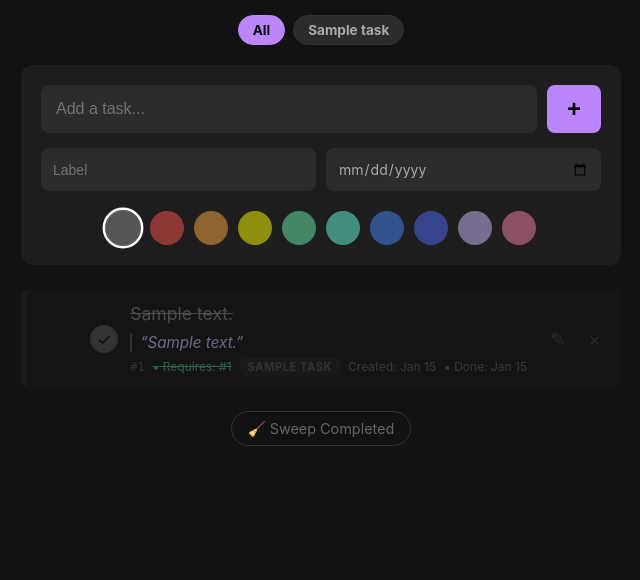
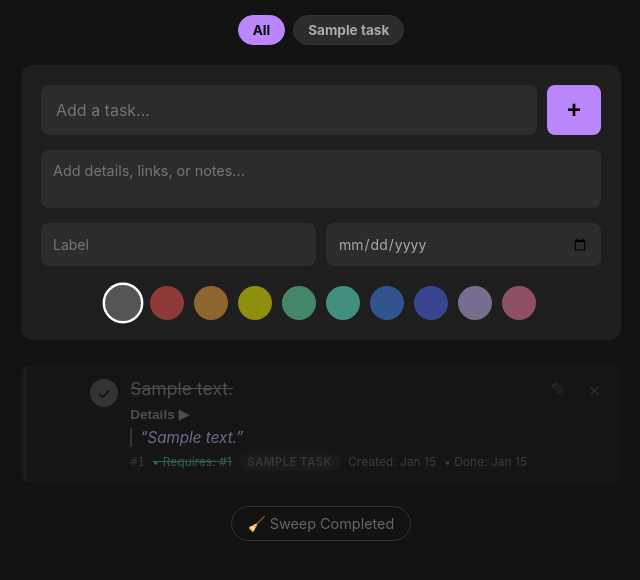
Before and after one commit to dafioram/SimpleTaskList, a Flask app: page / in a window 1280 px wide. Shown: the top 580 px of the page, without its empty margins (319-959 px from the left). Run offline with Flask 3, Linux system fonts and the light colour scheme; tables that the repository leaves empty hold one stand-in row (values such as "Sample post").

Commit message:
Add Details/Context field

```diff
--- a/main.py
+++ b/main.py
@@ -2,7 +2,6 @@ from flask import Flask, render_template, request, redirect, url_for, send_from_
 from flask_sqlalchemy import SQLAlchemy
 from sqlalchemy import text
 from werkzeug.middleware.proxy_fix import ProxyFix
-
 import os
 import shutil
 import datetime
@@ -10,6 +9,7 @@ import sqlite3
 
 app = Flask(__name__)
 
+# --- PROXY FIX ---
 app.wsgi_app = ProxyFix(
     app.wsgi_app, x_for=1, x_proto=1, x_host=1, x_prefix=1
 )
@@ -37,8 +37,11 @@ class Task(db.Model):
     due_date = db.Column(db.String(20), nullable=True)
     completion_note = db.Column(db.Text, nullable=True)
 
-    # NEW: Dependency (Self-referential ID)
+    # Dependency
     requires_id = db.Column(db.Integer, nullable=True)
+
+    # NEW: Context / Details
+    context = db.Column(db.Text, nullable=True)
 
     # Timestamps
     created_at = db.Column(db.DateTime, default=datetime.datetime.now)
@@ -72,8 +75,10 @@ with app.app_context():
         except: pass
         try: conn.execute(text("ALTER TABLE task ADD COLUMN completion_note TEXT"))
         except: pass
-        # Migrate Dependency Column
         try: conn.execute(text("ALTER TABLE task ADD COLUMN requires_id INTEGER"))
+        except: pass
+        # Migrate Context Column
+        try: conn.execute(text("ALTER TABLE task ADD COLUMN context TEXT"))
         except: pass
 
 # --- ROUTES ---
@@ -81,8 +86,6 @@ with app.app_context():
 @app.route('/')
 def index():
     # 1. Get ALL tasks first to build the Status Map (Global lookup)
-    # We need this separately because the 'tasks' query below might be filtered by label,
-    # but a dependency might exist outside that label.
     all_tasks_raw = Task.query.all()
     status_map = {t.id: (t.completed_at is not None) for t in all_tasks_raw}
 
@@ -116,7 +119,7 @@ def index():
                            tasks=active_tasks + finished_tasks,
                            all_labels=all_labels,
                            active_filter=filter_label,
-                           status_map=status_map) # Pass map to HTML
+                           status_map=status_map)
 
 @app.route('/sw.js')
 def service_worker():
@@ -131,6 +134,9 @@ def add_task():
     raw_label = request.form.get('label')
     label = raw_label.strip().title() if raw_label else None
 
+    # NEW: Context
+    context = request.form.get('context')
+
     if content:
         min_pos = db.session.query(db.func.min(Task.position)).scalar()
         new_pos = (min_pos - 1) if min_pos is not None else 0
@@ -138,7 +144,8 @@ def add_task():
         new_task = Task(
             content=content, position=new_pos, color=color,
             label=label,
-            due_date=due_date if due_date else None
+            due_date=due_date if due_date else None,
+            context=context if context else None
         )
         db.session.add(new_task)
         db.session.commit()
@@ -159,17 +166,20 @@ def edit_task(id):
         dd = request.form.get('due_date')
         task.due_date = dd if dd else None
 
-        # --- NEW: Save Dependency ID ---
+        # Dependency
         req_id = request.form.get('requires_id')
         if req_id and req_id.isdigit():
             req_id_int = int(req_id)
-            # Validation: 1. Not self. 2. Task exists.
             if req_id_int != task.id and db.session.get(Task, req_id_int):
                 task.requires_id = req_id_int
             else:
-                task.requires_id = None # Invalid ID entered
+                task.requires_id = None
         else:
-            task.requires_id = None # Cleared or empty
+            task.requires_id = None
+
+        # NEW: Context
+        ctxt = request.form.get('context')
+        task.context = ctxt if ctxt else None
 
         if task.completed_at:
             note = request.form.get('completion_note')
@@ -214,7 +224,7 @@ def move_task(id, direction):
 def delete_task(id):
     task = db.session.get(Task, id)
     if task:
-        # --- CASCADE UPDATE: Unlink dependents ---
+        # Cascade Update
         dependents = Task.query.filter_by(requires_id=task.id).all()
         for dep in dependents:
             dep.requires_id = None
@@ -225,17 +235,14 @@ def delete_task(id):
 
 @app.route('/sweep')
 def sweep_completed():
-    # 1. Get IDs of tasks about to be deleted
     tasks_to_delete = db.session.query(Task).filter(Task.completed_at.isnot(None)).all()
     ids_to_delete = [t.id for t in tasks_to_delete]
 
     if ids_to_delete:
-        # 2. Unlink any active tasks that depend on these
         dependents = Task.query.filter(Task.requires_id.in_(ids_to_delete)).all()
         for dep in dependents:
             dep.requires_id = None
 
-        # 3. Delete
         for t in tasks_to_delete:
             db.session.delete(t)
 
@@ -244,20 +251,15 @@ def sweep_completed():
 
 # --- HELPER FUNCTIONS ---
 def perform_backup(src_path, backup_root):
-    """Creates a timestamped backup using SQLite's native backup API."""
     try:
         backup_dir = os.path.join(backup_root, 'backups')
         os.makedirs(backup_dir, exist_ok=True)
-
         timestamp = datetime.datetime.now().strftime("%Y%m%d_%H%M%S")
         dst_path = os.path.join(backup_dir, f"tasks_backup_{timestamp}.db")
-
         src = sqlite3.connect(src_path)
         dst = sqlite3.connect(dst_path)
-
         with dst:
             src.backup(dst)
-
         dst.close()
         src.close()
         print(f"Database successfully backed up to: {dst_path}")
--- a/templates/index.html
+++ b/templates/index.html
@@ -24,10 +24,15 @@
         /* ROW 1: Main Input + Button */
         .form-row-main { display: flex; gap: 10px; width: 100%; }
 
-        input[type="text"] {
-            flex-grow: 1; padding: 15px; border-radius: 8px; border: none;
+        input[type="text"], textarea {
+            width: 100%; padding: 12px; border-radius: 8px; border: none;
             font-size: 16px; background: #2c2c2c; color: white; outline: none;
+            font-family: inherit; resize: vertical;
+            box-sizing: border-box;
         }
+
+        /* Adjust main input to grab space */
+        input[name="content"] { flex-grow: 1; padding: 15px; }
 
         button.add-btn {
             background-color: #bb86fc; color: #000; border: none; padding: 0 20px;
@@ -43,6 +48,7 @@
             background: #2c2c2c; color: #aaa; border: none; padding: 12px;
             border-radius: 8px; font-size: 14px; outline: none;
             flex: 1; min-width: 0;
+            box-sizing: border-box;
         }
         input[type="date"] { font-family: inherit; }
 
@@ -96,7 +102,7 @@
         /* --- Task Card --- */
         .task-card {
             background-color: #1e1e1e; padding: 12px 15px; margin-bottom: 10px;
-            border-radius: 8px; display: flex; align-items: center; gap: 12px;
+            border-radius: 8px; display: flex; align-items: flex-start; gap: 12px;
             border-left: 6px solid #333;
         }
 
@@ -111,7 +117,26 @@
         .task-card.border-indigo { border-left-color: #536dfe; }
 
         .task-content { flex-grow: 1; display: flex; flex-direction: column; }
+
+        .task-header { display: flex; align-items: center; gap: 8px; flex-wrap: wrap; }
         .task-text { font-size: 1.1rem; color: #fff; word-break: break-word; line-height: 1.4; }
+
+        /* NEW: Details/Context Styles */
+        .context-toggle {
+            background: none; border: none; color: #888; font-size: 0.85rem; cursor: pointer;
+            padding: 0; margin-top: 4px; /* Move down a bit, align left */
+            transition: color 0.2s; display: inline-flex; align-items: center;
+            font-weight: bold;
+        }
+        .context-toggle:hover { color: #bb86fc; }
+
+        .task-context {
+            display: none; /* Hidden by default */
+            margin-top: 8px; font-size: 0.95rem; color: #bbb;
+            background: #252525; padding: 10px; border-radius: 6px;
+            white-space: pre-wrap; /* Preserves newlines */
+            border-left: 2px solid #555;
+        }
 
         .completion-note {
             margin-top: 6px; font-size: 0.95rem; color: #d0bcff;
@@ -123,7 +148,6 @@
             font-size: 0.75rem; color: #666; flex-wrap: wrap;
         }
 
-        /* NEW: Dependency Status Styles */
         .dep-active { color: #ff8a80; font-weight: bold; }
         .dep-done { color: #69f0ae; text-decoration: line-through; opacity: 0.7; }
 
@@ -142,10 +166,9 @@
         .chip-yellow { background-color: rgba(255, 255, 0, 0.15);   color: #ffff00; }
         .chip-indigo { background-color: rgba(83, 109, 254, 0.15);  color: #536dfe; }
 
-        /* Order Controls Spacing */
         .order-controls {
             display: flex; flex-direction: column; gap: 4px;
-            margin-right: 10px;
+            margin-right: 10px; margin-top: 2px;
         }
         .arrow-btn { text-decoration: none; color: #555; font-size: 14px; line-height: 1; padding: 2px 6px; }
         .arrow-btn:hover { color: #fff; }
@@ -153,7 +176,7 @@
         .toggle-btn {
             width: 24px; height: 24px; border-radius: 50%; border: 2px solid #777;
             background: transparent; display: flex; align-items: center; justify-content: center;
-            text-decoration: none; color: transparent; flex-shrink: 0;
+            text-decoration: none; color: transparent; flex-shrink: 0; margin-top: 2px;
         }
         .toggle-btn:hover { border-color: #fff; }
         .icon-btn { text-decoration: none; color: #444; font-size: 1.2rem; padding: 0 5px; }
@@ -166,6 +189,19 @@
         .task-card.completed .order-controls { visibility: hidden; }
         .task-card.completed .label-chip { background-color: #222; color: #555; }
     </style>
+    <script>
+        function toggleContext(id) {
+            const contextDiv = document.getElementById('context-' + id);
+            const btn = document.getElementById('btn-ctx-' + id);
+            if (contextDiv.style.display === 'block') {
+                contextDiv.style.display = 'none';
+                btn.innerHTML = 'Details ▶'; // Right carrot
+            } else {
+                contextDiv.style.display = 'block';
+                btn.innerHTML = 'Details ▼'; // Down carrot
+            }
+        }
+    </script>
 </head>
 <body>
 
@@ -186,6 +222,9 @@
                 <input type="text" name="content" placeholder="Add a task..." required autocomplete="off">
                 <button type="submit" class="add-btn">+</button>
             </div>
+
+            <textarea name="context" rows="2" placeholder="Add details, links, or notes..." style="resize: none; font-size: 0.9rem; color: #aaa;"></textarea>
+
             <div class="form-row-details">
                 <input type="text" name="label" class="small-input" placeholder="Label">
                 <input type="date" name="due_date" class="small-input">
@@ -219,7 +258,17 @@
             </a>
 
             <div class="task-content">
-                <span class="task-text">{{ task.content }}</span>
+                <div class="task-header">
+                    <span class="task-text">{{ task.content }}</span>
+                </div>
+
+                {% if task.context %}
+                    <button id="btn-ctx-{{ task.id }}" class="context-toggle" onclick="toggleContext({{ task.id }})" title="Show Details">Details ▶</button>
+                {% endif %}
+
+                {% if task.context %}
+                    <div id="context-{{ task.id }}" class="task-context">{{ task.context }}</div>
+                {% endif %}
 
                 {% if task.completion_note %}
                     <div class="completion-note">“{{ task.completion_note }}”</div>
```
Also changed, not shown: templates/edit.html (+9 -5 lines).
